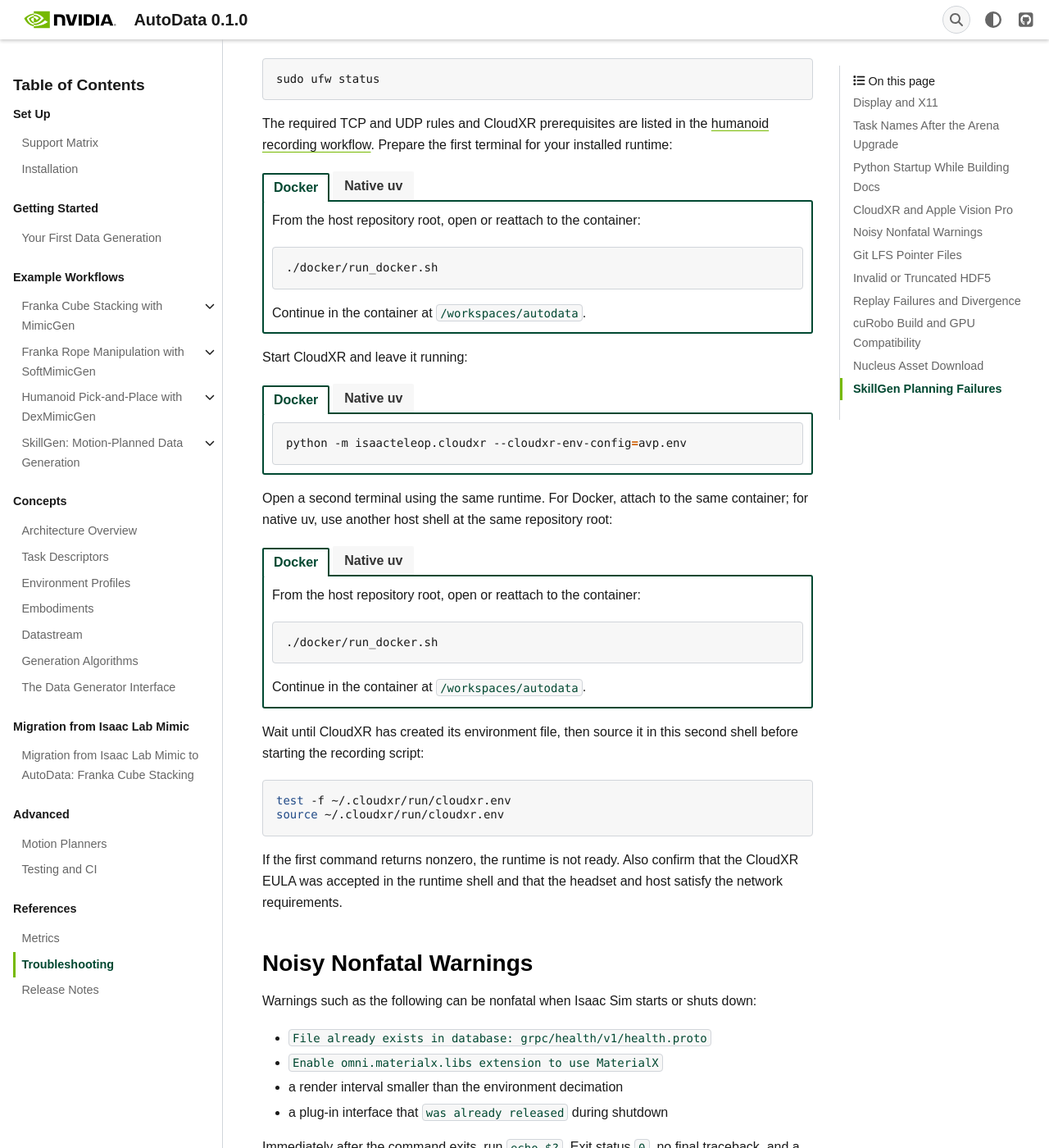
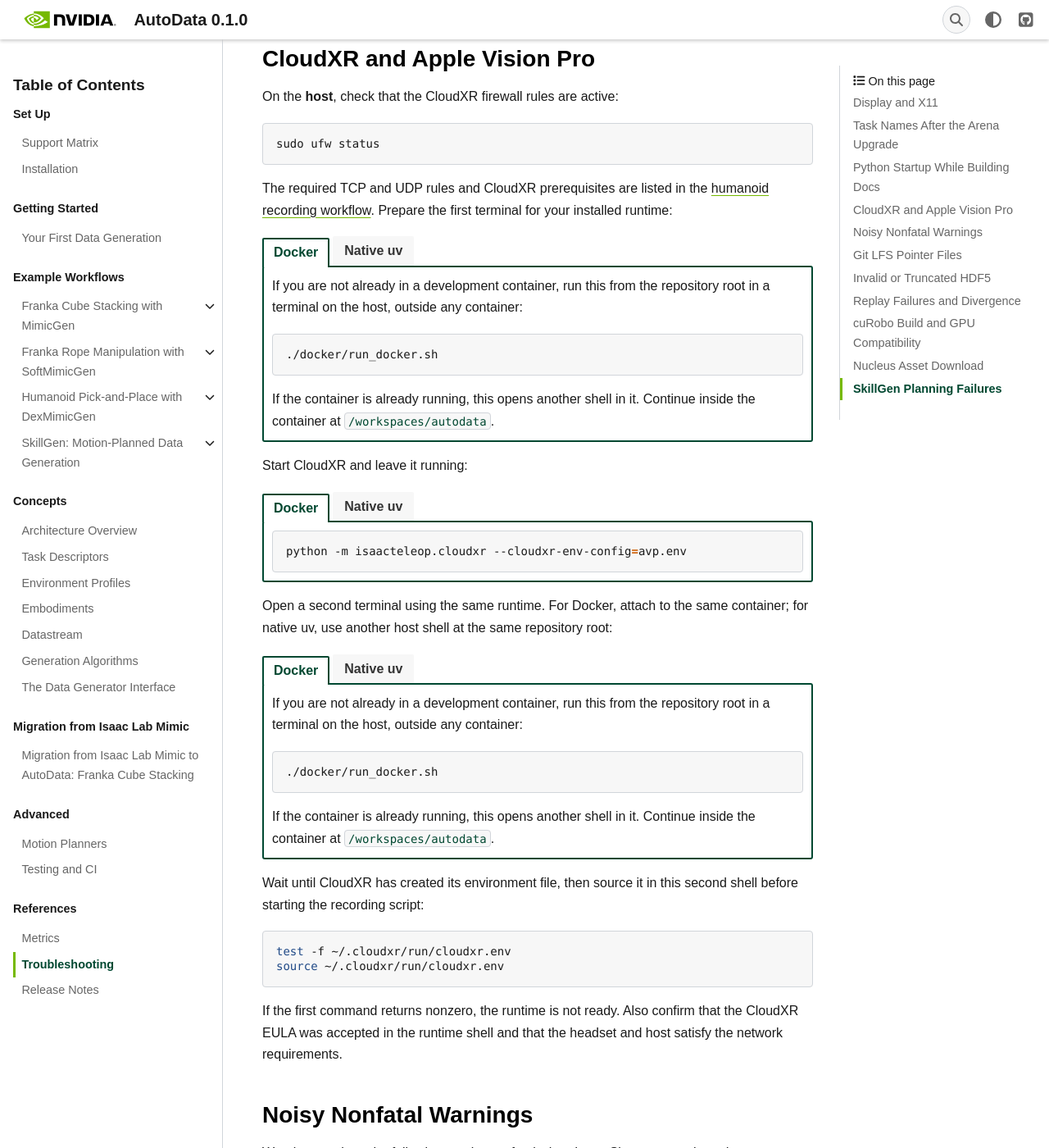
Before and after one commit to isaac-sim/AutoData, a Sphinx documentation site: the page built from docs/pages/references/troubleshooting.rst, in a window 1280 px wide and 1400 px high, scrolled down 3954 px. Shown: the whole window at 82% size. Built offline with Sphinx 7.4.7, drawn with Linux system fonts in a browser that asks for light colours; some web fonts are replaced; some of the changed text lies outside the part shown.

Commit message:
docs: clarify where Docker steps run in runtime instructions
Tell Docker readers to start or attach to the container from the host,
outside any container, and to leave the container before rebuilding or
setting up host devices. Reword the native uv runtime text, place the
Docker update steps under the Docker installation, clarify conda
verification and drop a repeated installation-choice sentence.

```diff
--- a/docs/_ext/autodata_doc_tools.py
+++ b/docs/_ext/autodata_doc_tools.py
@@ -103,16 +103,19 @@ class AutoDataRuntimeDirective(SphinxDirective):
 
     def run(self) -> list[nodes.Node]:
         curobo = "curobo" in self.options
+        container = "the cuRobo container" if curobo else "a development container"
         docker = (
-            "From the host repository root, open or reattach to the container:\n\n"
+            f"If you are not already in {container}, run this from the repository root in a terminal on the host, "
+            "outside any container:\n\n"
             + _shell_block("./docker/run_docker.sh" + (" -c" if curobo else ""))
-            + "\n\nContinue in the container at ``/workspaces/autodata``."
+            + "\n\nIf the container is already running, this opens another shell in it. "
+            "Continue inside the container at ``/workspaces/autodata``."
         )
         installation = "installation-uv-curobo" if curobo else "installation-uv"
         label = "uv environment with cuRobo" if curobo else "uv environment"
         uv = (
-            f"Use your installed :ref:`{label} <{installation}>` from the host repository root. "
-            "No activation is needed."
+            "Run commands from the repository root in a terminal on the host. "
+            f"``uv run`` uses your installed :ref:`{label} <{installation}>`, so you don't need to activate it."
         )
         return self.parse_text_to_nodes(_runtime_tabs(docker, uv))
 
--- a/docs/pages/references/troubleshooting.rst
+++ b/docs/pages/references/troubleshooting.rst
@@ -74,7 +74,8 @@ area: runtime and teleoperation, dataset handling, then SkillGen.
 Display and X11
 ---------------
 
-Check the display on the **host** before starting a GUI workflow:
+Check the display on the **host** (for Docker, outside the development container) before starting
+a GUI workflow:
 
 .. code-block:: bash
 
@@ -302,8 +303,8 @@ from the repository root on the **host**:
 
    ./docker/run_docker.sh -c
 
-If the Docker image's cuRobo was built on a different GPU generation, query the active GPU and
-rebuild without the Docker cache on the **host**:
+If the Docker image's cuRobo was built on a different GPU generation, leave the container, then query
+the active GPU and rebuild without the Docker cache on the **host**:
 
 .. code-block:: bash
 
--- a/docs/pages/workflows/franka_rope_softmimicgen/step_1_record_demonstrations.rst
+++ b/docs/pages/workflows/franka_rope_softmimicgen/step_1_record_demonstrations.rst
@@ -17,8 +17,8 @@ including the rope's deformable state.
 Recording with a SpaceMouse (Recommended)
 ^^^^^^^^^^^^^^^^^^^^^^^^^^^^^^^^^^^^^^^^^
 
-Set up the SpaceMouse on the host using the device setup instructions in
-:doc:`../franka_cube_stack_mimicgen/step_1_record_demonstrations`.
+Set up the SpaceMouse on the host (for Docker, outside the development container) using the device
+setup instructions in :doc:`../franka_cube_stack_mimicgen/step_1_record_demonstrations`.
 
 .. autodata-runtime::
 
```
Also changed, not shown: README.md (+3 -2 lines), docs/pages/quickstart/installation.rst (+8 -7 lines), docs/pages/workflows/skillgen/preflight.rst (+4 -3 lines).
